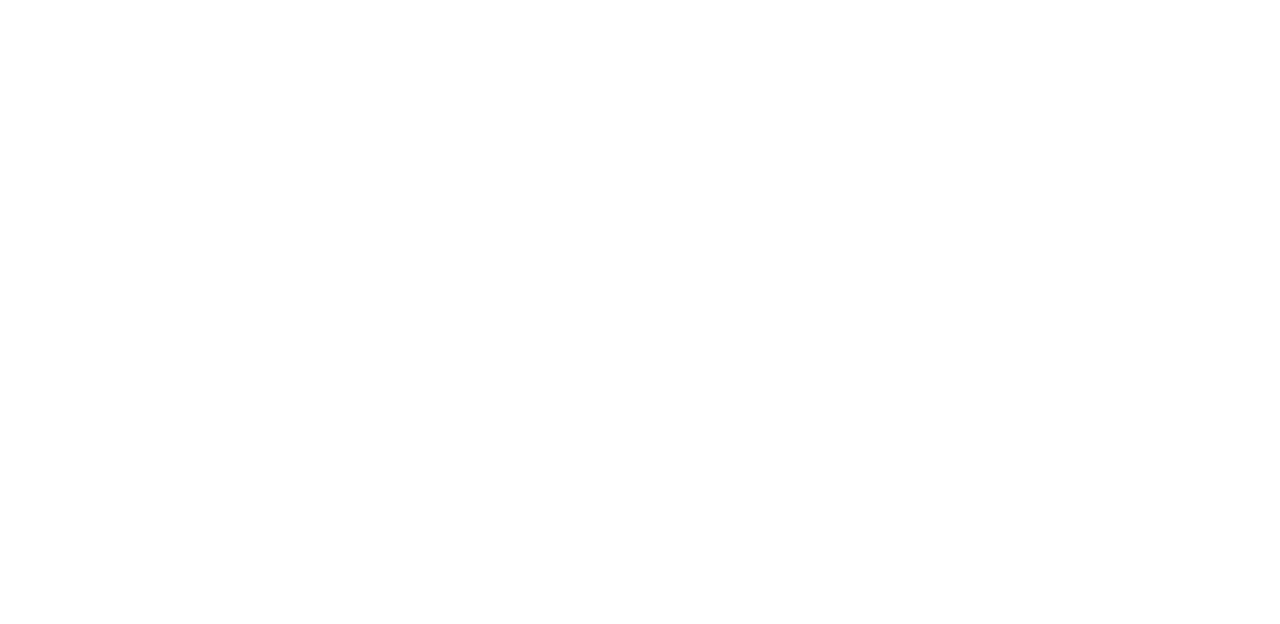
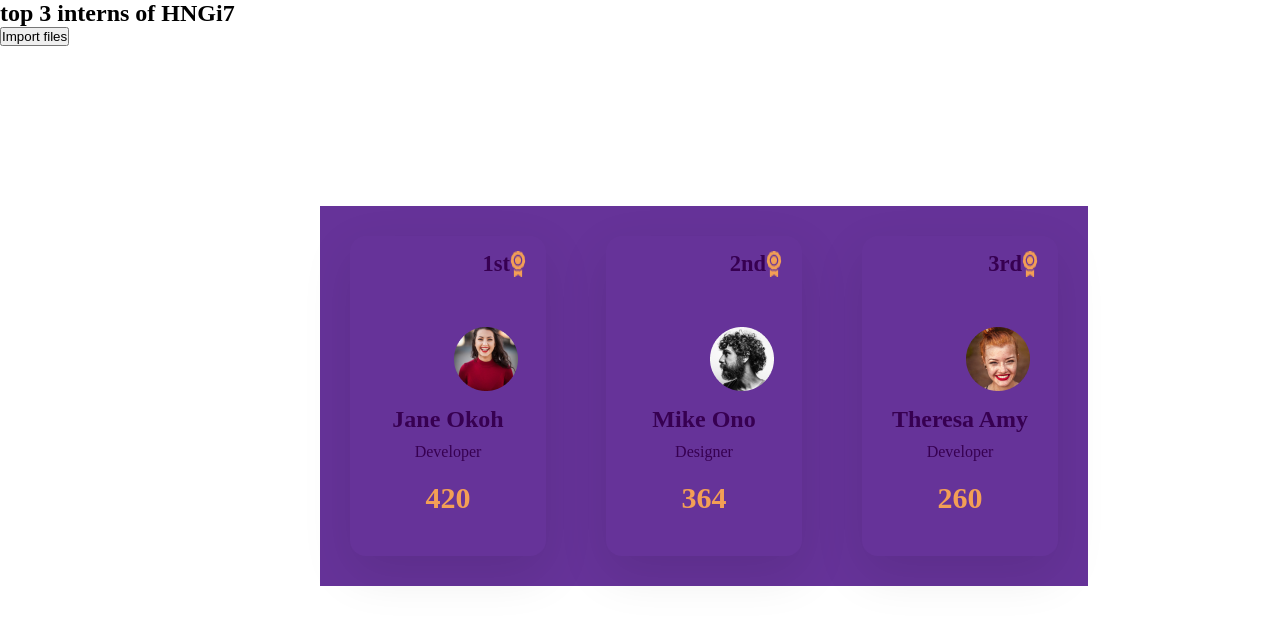
Before and after one commit to aveirahabeeb/Team-Frost, a plain HTML site: page index.html in a window 1280 px wide. Drawn offline with Linux system fonts and the light colour scheme.

Commit message:
leaderboard

```diff
--- a/index.html
+++ b/index.html
@@ -9,7 +9,41 @@
     </head>
 
     <body>
+   <section> <h1> top 3 interns of HNGi7</h1> <button>Import files</button>
+<div class="boxes">
 
+    <div class="box1">
+      <div class="position">
+      <h1> 1st</h1>
+      <img src="img/icon.png" ></div>
+<img src="img/Ellipse 2.png" id="profile">
+<h2>Jane Okoh</h2>
+<p>Developer</p>
+<div class="points"><h1>420</h1></div>
+    </div>
+
+    <div class="box2">
+  <div class="position" > <h1> 2nd</h1> <img src="img/icon.png"></div>
+<img src="img/Ellipse 2 (1).png" id="profile">
+<h2> Mike Ono</h2>
+<p>Designer</p>
+<div class="points"><h1>364</h1></div>
+
+    </div>
+
+    <div class="box3">
+<div class="position">
+      <h1>3rd</h1>
+      <img src="img/icon.png"></div>
+<img src="img/Ellipse 2 (2).png" id="profile">
+<h2>Theresa Amy</h2>
+<p>Developer</p>
+<div class="points"><h1>260</h1></div>
+
+    </div>
+
+</div>
+</section>
 
 
 
--- a/main.css
+++ b/main.css
@@ -1 +1,53 @@
 @import "https://stackpath.bootstrapcdn.com/font-awesome/4.7.0/css/font-awesome.min.css";
+*{
+    box-sizing: border-box;
+    padding: 0%;
+    margin: 0%;
+}
+section{
+}
+.boxes{
+    display:flex;
+    justify-content: space-between;
+    align-items: center;
+    width: 60%;
+margin-top: 10rem;
+margin-left: 20rem;
+background-color:rebeccapurple ;
+}
+.box1, .box2, .box3{
+box-shadow: 0px 17px 50px rgba(0, 0, 0, 0.1);
+border-radius: 16px;
+text-align: center;
+height:40vh;
+width: 35vw;
+margin: 30px;
+justify-items: center;
+color: #370051;
+}
+.position{
+display: flex;
+float: right;
+margin-top: 15px;
+margin-right: 20px;
+font-size:15px;
+position: relative;
+
+}
+
+img#profile{
+    margin-top: 50px;
+    margin-left: 75px;
+}
+h2{
+    margin-top: 15px;
+}
+p{
+    margin-top: 10px;
+    font-weight: 400;
+}
+.points{
+    margin-top: 20px;
+    font-size: 20px;
+    color: #F39F55;
+}
```
Also changed, not shown: img/Ellipse 2 (1).png (added), img/Ellipse 2 (2).png (added), img/Ellipse 2.png (added), img/icon.png (added).
